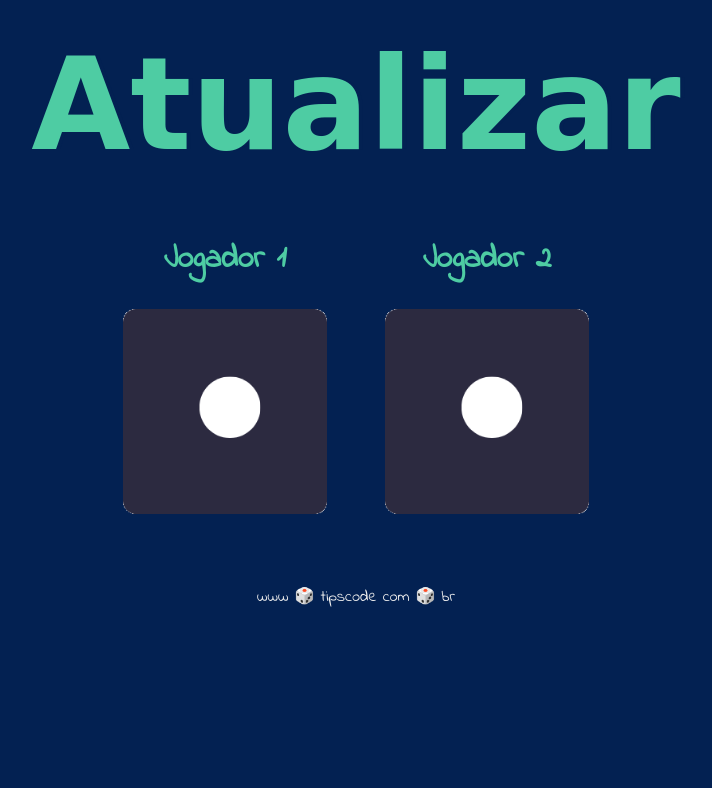
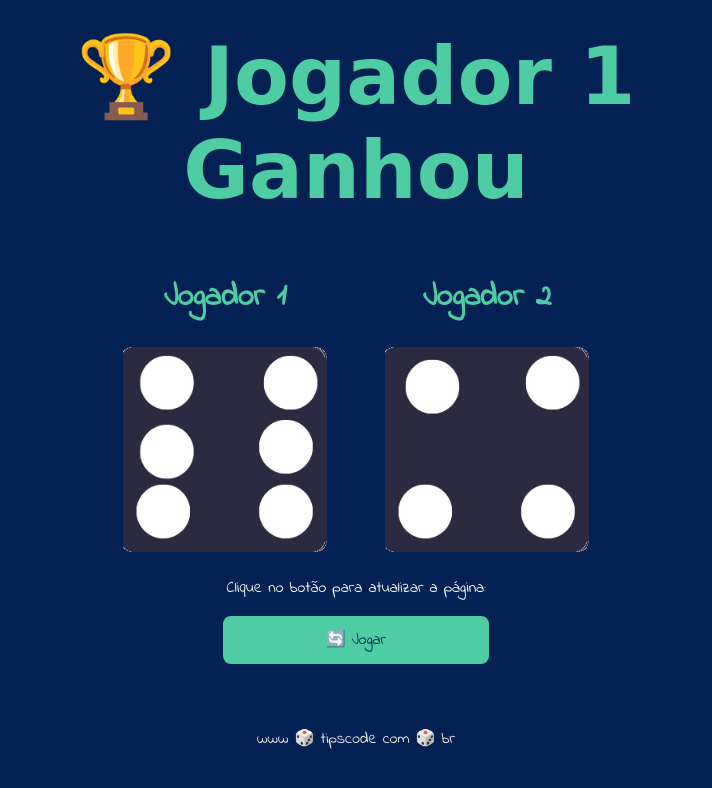
Before and after one commit to Regisrib/gamedice, a plain HTML site: page index.html in a window 1280 px wide. Shown: the whole page, without its empty margins (284-996 px from the left). Drawn offline with Linux system fonts and the light colour scheme.

Commit message:
javaScript funcionado, foi adicionado  button, imagens

```diff
--- a/app.js
+++ b/app.js
@@ -1 +1,30 @@
-alert ('Olá')
+
+let randomNumber1 = Math.floor(Math.random() * 6) + 1
+
+let randomDiceImage = 'dice' + randomNumber1 + '.png' //dice2.png
+
+let randomImageSource = 'img/' + randomDiceImage //img/dice2.png
+
+let image1 = document.querySelectorAll('img')[0]
+
+image1.setAttribute('src', randomImageSource)
+
+let randomNumber2 = Math.floor(Math.random() * 6) +1
+
+let randomImageSource2 = 'img/dice' + randomNumber2 +'.png'
+
+document.querySelectorAll('img')[1].setAttribute('src', randomImageSource2)
+
+if(randomNumber1 > randomNumber2) {
+    document.querySelector('h1').innerHTML = '🏆 Jogador 1 Ganhou'
+}else if(randomNumber2 > randomNumber1) {
+    document.querySelector('h1').innerHTML = '🏆 Jogador 2 Gnahou'
+} else {
+    document.querySelector('h1').innerHTML = 'empate'
+}
+
+const btn = document.getElementById("btnJogar");
+
+    btn.addEventListener("click", function () {
+    location.reload(); // Atualiza a página
+});
--- a/index.html
+++ b/index.html
@@ -14,13 +14,20 @@
 
         <div class="dice">
             <h2>Jogador 1</h2>
-            <img src="./img/dice1.png" alt="dados">
+            <img src="" alt="dados">
         </div>
 
          <div class="dice">
             <h2>Jogador 2</h2>
-            <img src="./img/dice1.png" alt="dados">
+            <img src="" alt="dados">
         </div>
+
+             <p>Clique no botão para atualizar a página:</p>
+
+    <button id="btnJogar">🔄 Jogar</button>
+
+
+
 
     </main>
 
@@ -28,6 +35,11 @@
         www 🎲 tipscode com 🎲 br
     </footer>
 
-    <script src="./app.js"></script>
+    <script src="./app.js"> const botao = document.getElementById("btnJogar");
+
+        botao.addEventListener("click", function () {
+            location.reload(); // Atualizar pagina
+        });</script>
+
 </body>
 </html>
--- a/style.css
+++ b/style.css
@@ -19,7 +19,7 @@ h1 {
     margin: 30px;
     font-family: 'lobster', cursive;
     text-shadow: 4px 0 #032152;
-    font-size: 8rem;
+    font-size: 5rem;
     color: #4ecca3;
 }
 
@@ -36,4 +36,21 @@ footer {
     margin:5%;
     text-align: center;
 color: #eee;
+
 }
+
+ #btnJogar {
+    background-color: #4ecca3;
+    color:#032152;
+    width: 30%;
+    border: none;
+    padding: 12px 24px;
+    font-size: 16px;
+    border-radius: 8px;
+    cursor: pointer;
+    transition: background-color 0.3s;
+}
+
+#btnJogar:hover {
+    background-color: #0056b3;
+}
```
